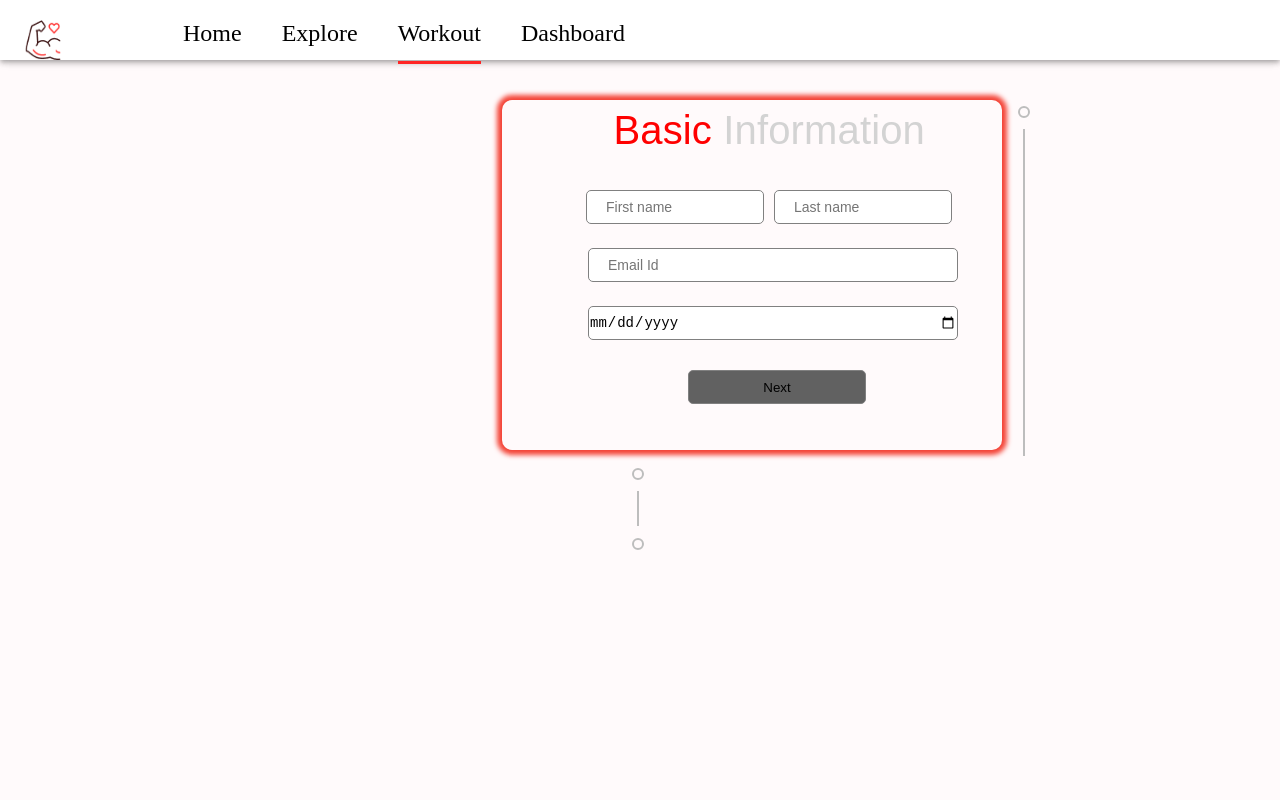
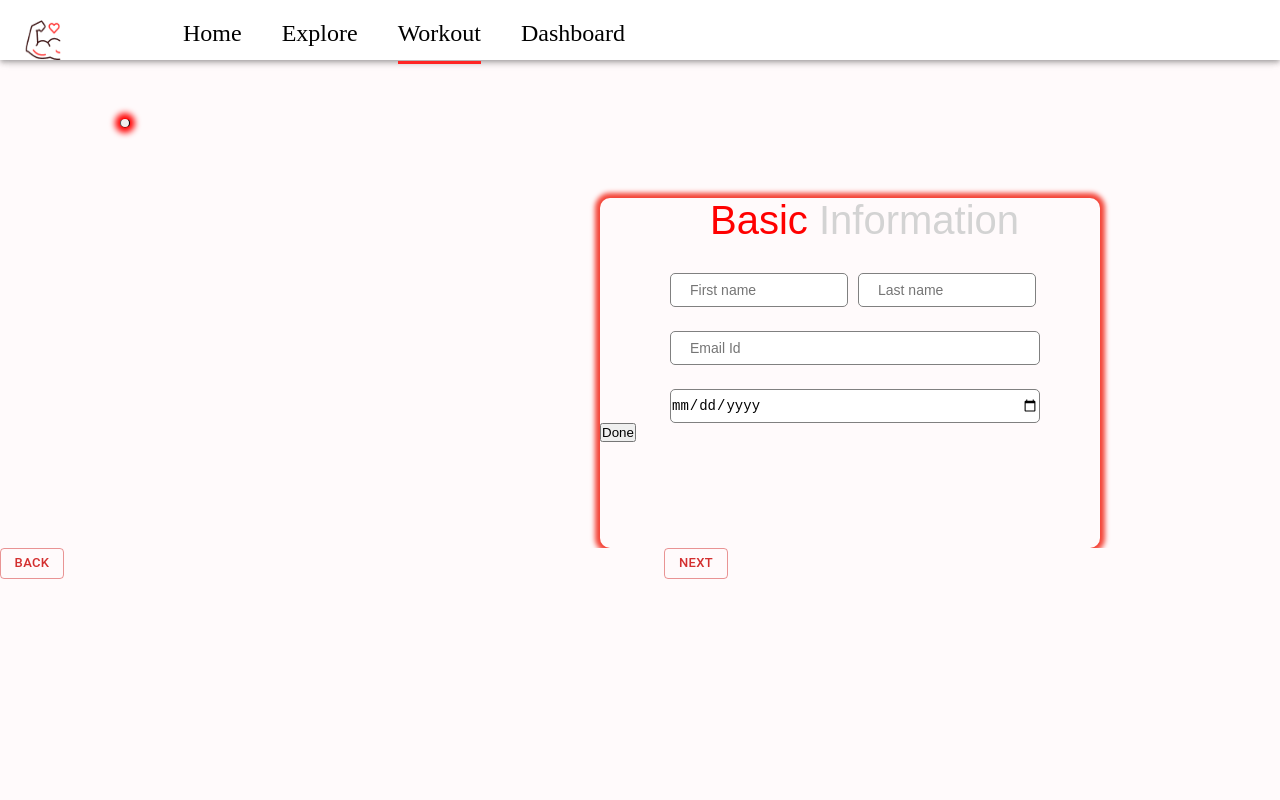
Before and after one commit to Harsh517-tech415/FitFinder.github.io, a React (Create React App) app: page /workout in a window 1280 px wide. Shown: the top 800 px of the page. Built offline with nearby package versions, Linux system fonts and the light colour scheme.

Commit message:
BasicInfo-1

```diff
--- a/package.json
+++ b/package.json
@@ -13,6 +13,7 @@
     "react-dom": "^18.0.0",
     "react-hook-form": "^7.41.0",
     "react-horizontal-scrolling-menu": "^2.7.1",
+    "react-icons": "^4.7.1",
     "react-loader-spinner": "^6.0.0-0",
     "react-router-dom": "^6.3.0",
     "react-scripts": "5.0.1",
--- a/src/App.css
+++ b/src/App.css
@@ -9,8 +9,20 @@ body {
   box-sizing: border-box;
 }
 
-::-webkit-scrollbar {
-  width: 0px;
+.nextButton
+{
+  display: inline-flex;
+  height: 40px;
+  padding: 0;
+  background: cadetblue;
+  border:none;
+  outline:none;
+  border-radius:5px;
+  overflow:hidden;
+  font-size:16px;
+  font-weight: 500;
+  cursor:pointer;
+
 }
 input{
   font-size: 14px;
@@ -59,6 +71,7 @@ input::placeholder{
   display: flex;
   flex-wrap: wrap;
 }
+
 
 .detail-image {
   width: 729px;
--- a/src/components/BasicInfo.js
+++ b/src/components/BasicInfo.js
@@ -1,22 +1,25 @@
-import { Box } from '@mui/material'
+import { Box,Stack } from '@mui/material'
 import { red } from '@mui/material/colors'
 import { color, style } from '@mui/system'
 import React from 'react'
 
 const BasicInfo = () => {
   return (
+    <Stack direction="row">
  <Box sx={{
     width:"500px",
     height:"350px",
-    marginLeft:{sm:"120px",lg:"470px"},
+    marginLeft:{sm:"120px",lg:"600px"},
+    marginRight:{sm:"100px",lg:"500px"},
     borderColor:"red",
     boxShadow:"0 0 5px 5px #f44336",
-    borderRadius:"10px"
+    borderRadius:"10px",
+    marginTop:"70px"
  }}>
- <form>
+ <form >
  <label
  style=
- {{
+ {{ marginLeft:"110px",
     fontSize:"40px",
     fontFamily:"Google Sans,Noto Sans Myanmar UI,arial,sans-serif",
     color:"red"
@@ -38,6 +41,7 @@ const BasicInfo = () => {
     height:"34px",
     width:"178px",
     border:"1px solid grey",
+    marginLeft:"70px"
 }}
     required
 placeholder="First name"
@@ -66,7 +70,7 @@ placeholder="Last name"
     height:"34px",
     width:"178px",
     border:"1px solid grey",
-    marginRight:"44px",
+    marginLeft:"70px",
     marginTop:"24px",
     width:"370px"
     } }
@@ -79,33 +83,17 @@ placeholder="Last name"
     height:"34px",
     width:"178px",
     border:"1px solid grey",
-    marginRight:"44px",
+    marginLeft:"70px",
     marginTop:"24px",
     width:"370px"
     } }
 />
 <br/>
-<button type="submit"
-action="#"
-style=
-    {{
-    borderRadius:"5px",
-    height:"34px",
-    width:"178px",
-    border:"1px solid grey",
-    marginRight:"136px",
-    marginTop:"30px",
-    backgroundColor:"#616161"
-    }}
-    onClick={(event)=>
-    {
-        event.preventDefault();
-
-    }}>Next</button>
- </form>
-
+<button type="submit" variant='outlined' onClick={(event)=>{event.preventresest()}}>Done</button>
+</form>
  </Box>
 
+ </Stack>
     )
 }
 
--- a/src/components/Form.js
+++ b/src/components/Form.js
@@ -1,51 +1,55 @@
-import React,{useEffect, useState} from 'react'
-import Timeline from '@mui/lab/Timeline';
-import TimelineItem from '@mui/lab/TimelineItem';
-import TimelineSeparator from '@mui/lab/TimelineSeparator';
-import TimelineConnector from '@mui/lab/TimelineConnector';
-import TimelineContent from '@mui/lab/TimelineContent';
-import TimelineDot from '@mui/lab/TimelineDot';
-import { Box } from '@mui/material';
-import { Stack } from '@mui/system';
-import { Typography } from '@mui/material';
-import BasicInfo from './BasicInfo';
+import React, { useContext, useState } from "react";
+import { Button,Box } from "@mui/material";
+import { Stack } from "@mui/system";
+import BasicInfo from "./BasicInfo";
+import ArrowLeftIcon from '@mui/icons-material/ArrowLeft';
+import ArrowRightIcon from '@mui/icons-material/ArrowRight';
+import HealthInfo from './HealthInfo'
+import {MdChevronLeft,MdChevronRight} from 'react-icons/md'
+const Form = () => {
+  const [borderColor, setBorderColor] = useState("red");
+  const [boxShadow, setBoxShadow] = useState("0px 0px 6px 5px red");
+  const sliderRight = () => {
+    let slider=document.getElementById("slider")
+    slider.scrollLeft=slider.scrollLeft+1600;
+  };
+  const sliderLeft = () => {
+    let slider=document.getElementById("slider")
+    slider.scrollLeft=slider.scrollLeft - 1600;
+  };
+  return (
+    <>
+    <Stack direction="column">
+      <button
+        style={{
+          marginTop: "80px",
+          marginLeft: "120px",
+          width: "10px",
+          height: "10px",
+          borderRadius: "1000px",
+          borderWidth: "1px",
+          borderBlockColor:borderColor,
+          boxShadow: boxShadow,
+        }}></button>
+     <div id="slider"
+       style={{display:"flex",
+       overflowX:"scroll",
+       overflow:"hidden",
+       scroll:"smooth"
 
-const Form = () => {
-    const[page,setPage]=useState(1)
-    const[basicinfo,setBasicinfo]=useState("")
-    const[bodyinfo,setBodyinfo]=useState("")
+       }}>
+        <BasicInfo />
+        <Box
+        width="500px"
+       height="350px"></Box>
+        <HealthInfo/>
+        </div>
+        </Stack>
 
-  return (<Stack direction="row" >
-    { <Timeline position='left' sx={{mt:"50px"}}>
-         <TimelineItem >
-             <TimelineSeparator>
-                 <TimelineDot variant="outlined" />
-                 <TimelineConnector/>
-             </TimelineSeparator>
-             <TimelineContent>
-                 <BasicInfo/>
-             </TimelineContent>
-         </TimelineItem>
-         <TimelineItem sx={{mr:{sm:"",lg:"5px"}}}>
-             <TimelineSeparator>
-                 <TimelineDot variant="outlined" />
-                 <TimelineConnector/>
-             </TimelineSeparator>
-             <TimelineContent>
-                 <Box></Box>
-             </TimelineContent>
-         </TimelineItem>
-         <TimelineItem sx={{mr:{sm:"",lg:"5px"}}}>
-             <TimelineSeparator>
-                 <TimelineDot variant="outlined" />
-             </TimelineSeparator>
-             <TimelineContent>
-                 <Box></Box>
-             </TimelineContent>
-         </TimelineItem>
-          </Timeline> }
-    </Stack>
-    )
-}
+<Button  onClick={()=>{sliderLeft()}} size="small" variant="outlined" color="error"  sx={{size:"small"}}>Back</Button>
+<Button  onClick={()=>{sliderRight()}} size="small" variant="outlined" color="error" sx={{ml:{sm:"600px"}}}>Next</Button>
+</>
+  )
+};
 
-export default Form
+export default Form;
--- /dev/null
+++ b/src/components/HealthInfo.js
@@ -0,0 +1,94 @@
+import { Box } from '@mui/material'
+import React from 'react'
+
+const HealthInfo = () => {
+  return (
+    <Box sx={{
+        width:"500px",
+    height:"350px",
+    marginLeft:{sm:"150px"},
+    marginRight:{sm:"100px",lg:"500px"},
+    borderColor:"red",
+    boxShadow:"0 0 5px 5px #f44336",
+    borderRadius:"10px",
+    marginTop:"70px"
+     }}>
+     <form >
+     <label
+     style=
+     {{ marginLeft:"110px",
+        fontSize:"40px",
+        fontFamily:"Google Sans,Noto Sans Myanmar UI,arial,sans-serif",
+        color:"red"
+     }}
+      >Basic </label>
+      <label
+     style=
+     {{marginRight:"77px",
+        fontSize:"40px",
+        fontFamily:"Google Sans,Noto Sans Myanmar UI,arial,sans-serif",
+        color:"lightgrey"
+     }}
+      >Information </label>
+     <br/>
+        <input
+        type="text"
+        style={{
+        borderRadius:"5px",
+        height:"34px",
+        width:"178px",
+        border:"1px solid grey",
+        marginLeft:"70px"
+    }}
+        required
+    placeholder="First name"
+    />
+        <input
+        type="text"
+
+        style={{
+        borderRadius:"5px",
+        height:"34px",
+        width:"178px",
+        border:"1px solid grey",
+        marginRight:"50px",
+        marginLeft:"10px",
+        marginTop:"30px"
+
+    }}
+    required
+    placeholder="Last name"
+    />
+    <input
+        type="email"
+        style=
+        {{
+        borderRadius:"5px",
+        height:"34px",
+        width:"178px",
+        border:"1px solid grey",
+        marginLeft:"70px",
+        marginTop:"24px",
+        width:"370px"
+        } }
+        placeholder="Email Id"
+    />
+    <input type="date"
+        style=
+        {{
+        borderRadius:"5px",
+        height:"34px",
+        width:"178px",
+        border:"1px solid grey",
+        marginLeft:"70px",
+        marginTop:"24px",
+        width:"370px"
+        } }
+    />
+    <button type="submit" variant='outlined' onClick={(event)=>{event.preventresest()}}>Done</button>
+    </form>
+     </Box>
+    )
+}
+
+export default HealthInfo
```
Also changed, not shown: 1 other file (tests, documents, lock files or other folders).
